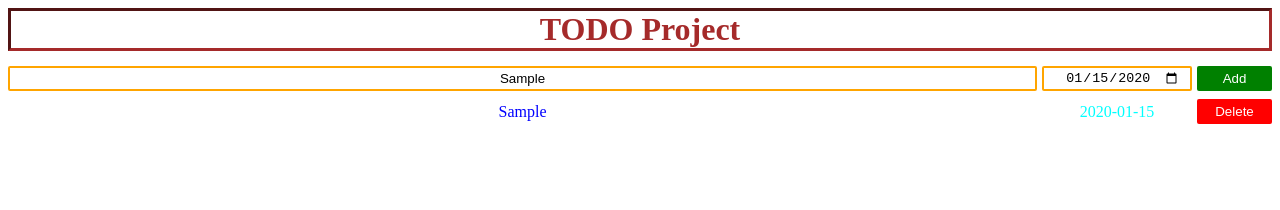
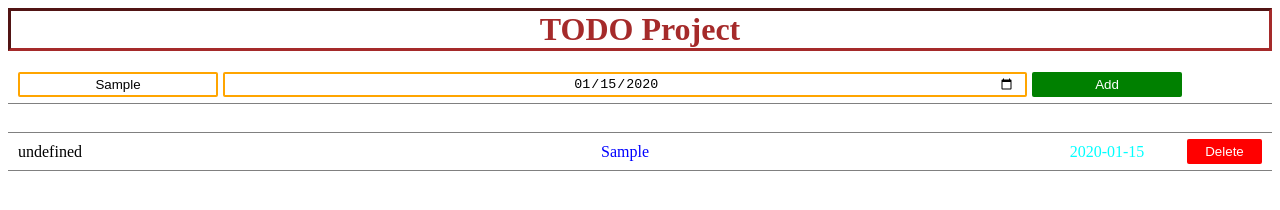
Before and after one commit to Oussecg/TODO, a website: page index.html in a window 1280 px wide. Both pictures are taken after typing "Sample", "2020-01-15" into the empty fields and a click on the button "Add". Drawn offline with nearby package versions, Linux system fonts and the light colour scheme; no server answers.

Commit message:
We complite the todo of rendering the tasks but we have some problems in deleting tasks and we have to delete it from the database too!

```diff
--- a/scripts/script.js
+++ b/scripts/script.js
@@ -41,7 +41,9 @@ class Operations {
             data: "",
             success: (data) => {
                 if (data.indexOf("failed") === -1) {
-                    console.log(data);
+                    this.array = JSON.parse(data);
+                    console.log(this.array);
+                    this.renderHTML();
                 } else {
                     console.log(data);
                 }
@@ -52,7 +54,7 @@ class Operations {
     createTask() {
         const name = $(".todo-input").val();
         const date = $(".date-input").val();
-        this.array.push({ id: this.array.length, name: name, date: date });
+        this.array.push({ task_id: this.array.length, task_name: name, task_date: date });
         console.log(this.array);
         this.save_data(name, date);
         this.renderHTML();
@@ -70,9 +72,10 @@ class Operations {
         let taskHtml = "";
         this.array.forEach((element) => {
             taskHtml += `<div class="grid-container">
-                    <label class="task-name">${element.name}</label>
-                    <label class="task-date">${element.date}</label>
-                    <button class="delete-button" id='delete-button${element.id}' data-id="${element.id}">Delete</button>
+                    <label class="task_create_in">${element.create_in}</label>
+                    <label class="task-name">${element.task_name}</label>
+                    <label class="task-date">${element.task_date}</label>
+                    <button class="delete-button" id='delete-button${element.task_id}' data-id="${element.task_id}">Delete</button>
                 </div>`;
         });
         $("#todo-list").html(taskHtml);
--- a/styles/style.css
+++ b/styles/style.css
@@ -1,11 +1,15 @@
 #todo-list{
     display: grid;
     row-gap: 8px;
+    border-top: 1px solid grey;
+    margin-top: 20px;
 }
 
 .grid-container{
+    border-bottom: 1px solid grey;
+    padding: 6px 10px;
     display: grid;
-    grid-template-columns: 1fr 150px 75px;
+    grid-template-columns: 200px 1fr 150px 75px;
     align-items: center;
     column-gap: 5px;
 }
```
Also changed, not shown: 1 other file.
